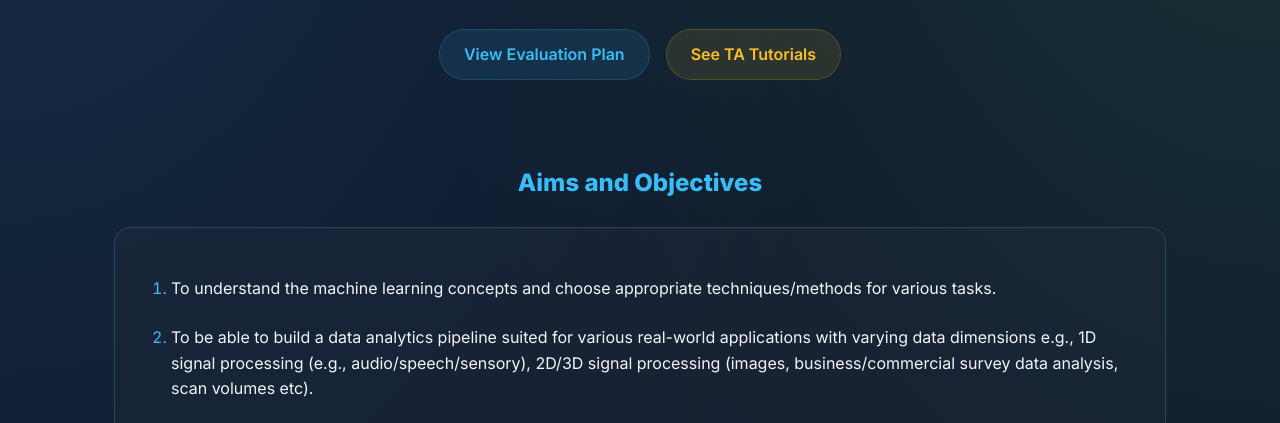
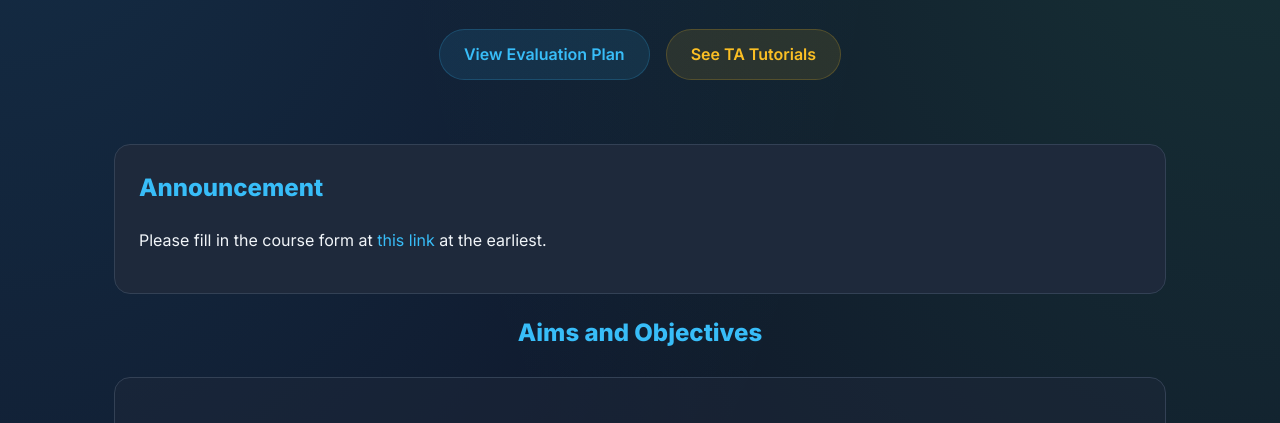
Before and after one commit to ghanshyamdhamat/mlds2026, a plain HTML site: page index.html in a window 1280 px wide. Shown: the part 345-768 px from the top of the page. Drawn offline with Linux system fonts and the light colour scheme.

Commit message:
Added announcement

```diff
--- a/index.html
+++ b/index.html
@@ -32,6 +32,18 @@
           <a href="evaluation.html" class="badge" style="font-size: 1rem; padding: 0.75rem 1.5rem; text-decoration: none;">View Evaluation Plan</a>
           <a href="tutorials.html" class="badge warning" style="font-size: 1rem; padding: 0.75rem 1.5rem; text-decoration: none; color: var(--warning);">See TA Tutorials</a>
         </div>
+      </section>
+
+      <!-- Announcement -->
+      <section class="card">
+        <h2>Announcement</h2>
+        <p>
+          Please fill in the course form at
+          <a href="https://forms.office.com/r/LgQu1CjTGr" target="_blank" rel="noopener">
+            this link
+          </a>
+          at the earliest.
+        </p>
       </section>
 
       <!-- Aims and Objectives -->
```
